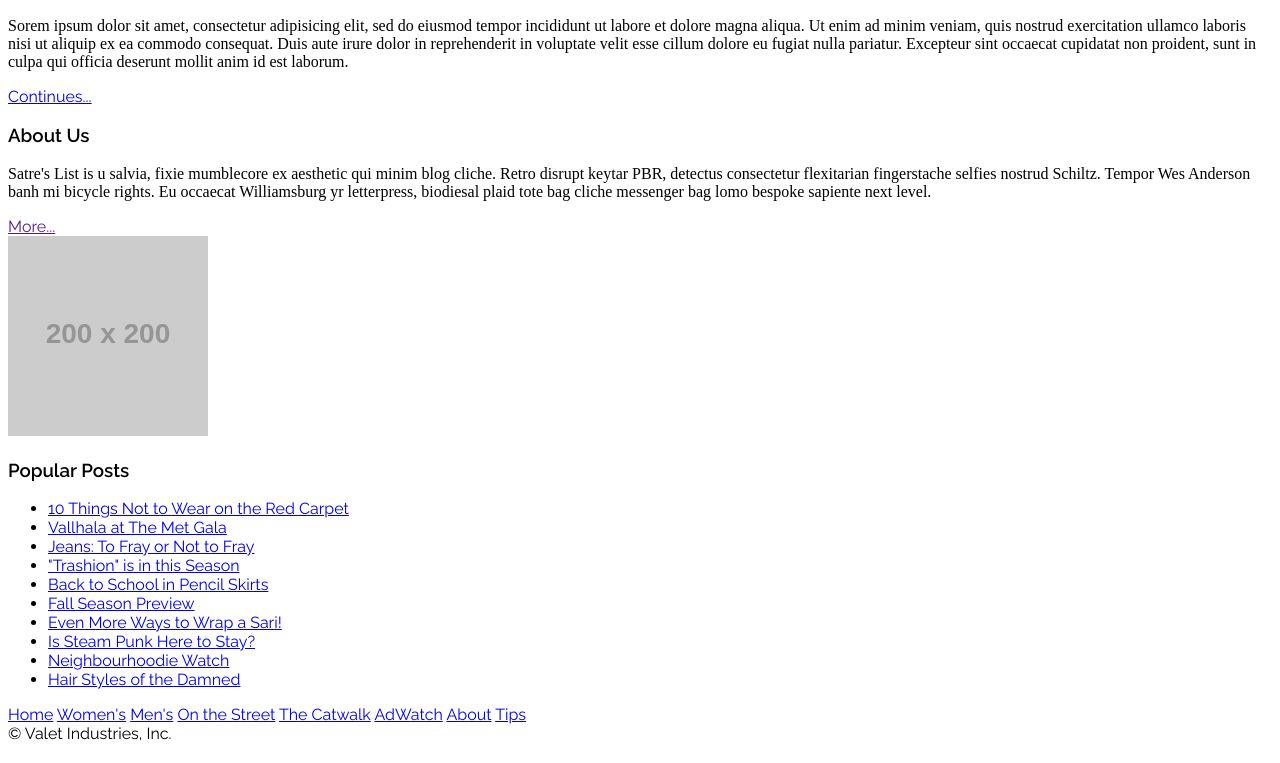
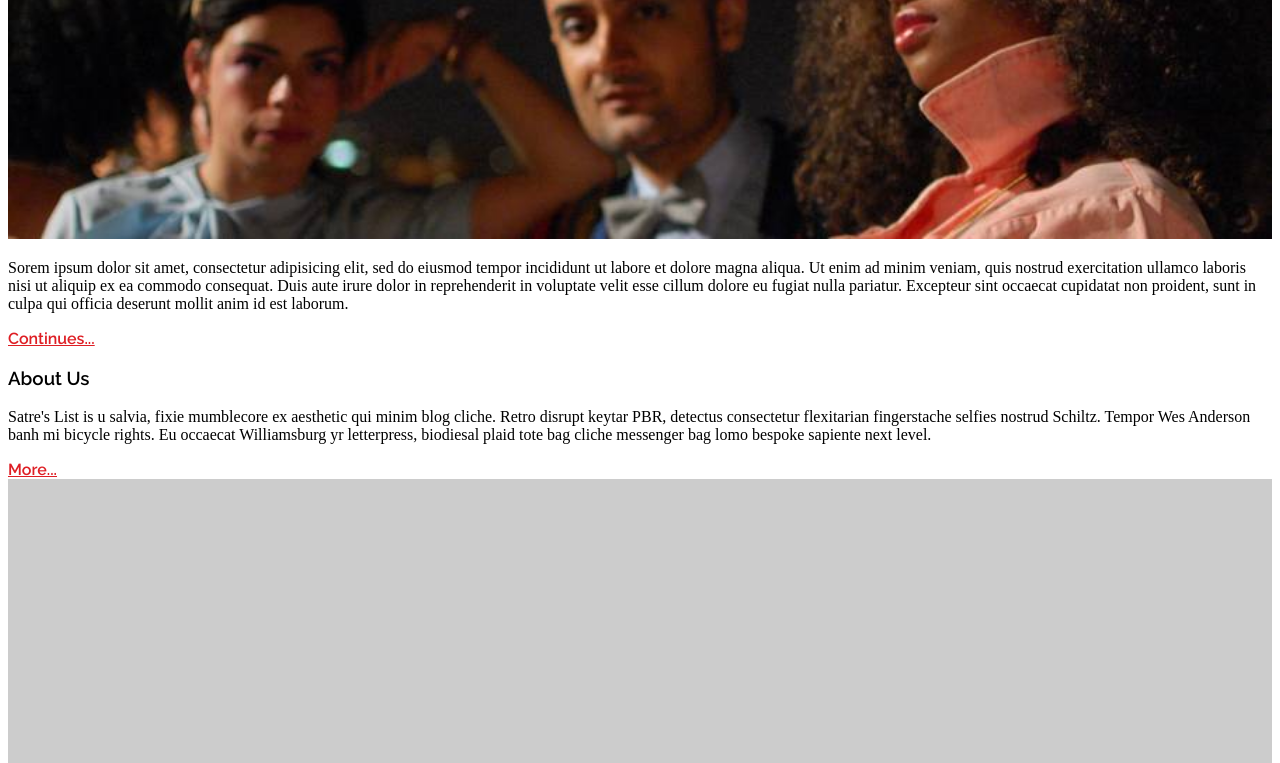
Before and after one commit to Sonna/fashion_css, a plain HTML site: page index.html in a window 1280 px wide. Shown: the part 1017-1780 px from the top of the page. Drawn offline with Linux system fonts and the light colour scheme; placeholder pictures from the web are drawn by us.

Commit message:
Update styles to all links to have orange colour
Update the styles to change all the links within the page to have best
font-weight, colour and spacing to match the mockup screenshot image.

```diff
--- a/css/style.css
+++ b/css/style.css
@@ -1,7 +1,31 @@
 * { box-sizing: border-box; }
+
+a {
+  color: #DE1E24;
+}
+
+article a,
+.about-us a {
+  font-weight: 600;
+}
 
 body {
   font-family: 'Raleway', 'Helvetica', 'Arial', sans-serif;
+}
+
+footer,
+header,
+.container {
+  margin: 0 auto;
+}
+
+footer a {
+  padding-left: 4px;
+  padding-right: 2px;
+}
+
+footer a + a {
+  border-left: 1px solid #C7C7C7;
 }
 
 header h1 {
@@ -32,6 +56,14 @@ header nav a + a {
   border-left: 1px solid #FFFFFF;
 }
 
+img {
+  width: 100%;
+}
+
 p {
   font-family: 'Times New Roman', serif;
 }
+
+.copyright {
+  color: #C7C7C7;
+}
```
